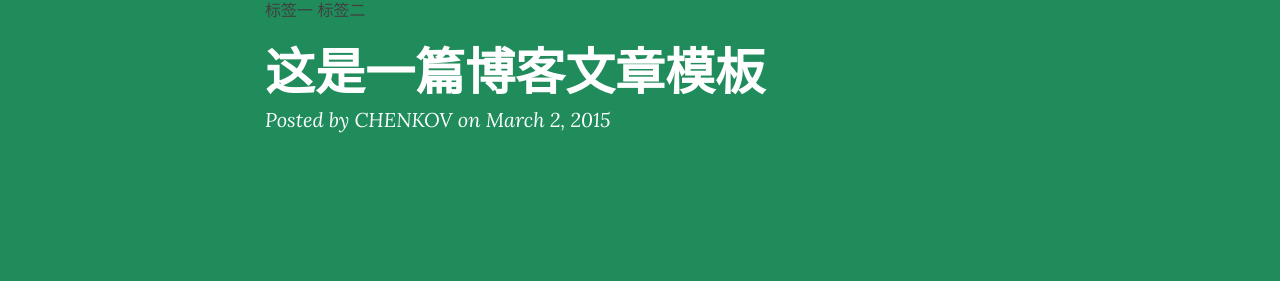
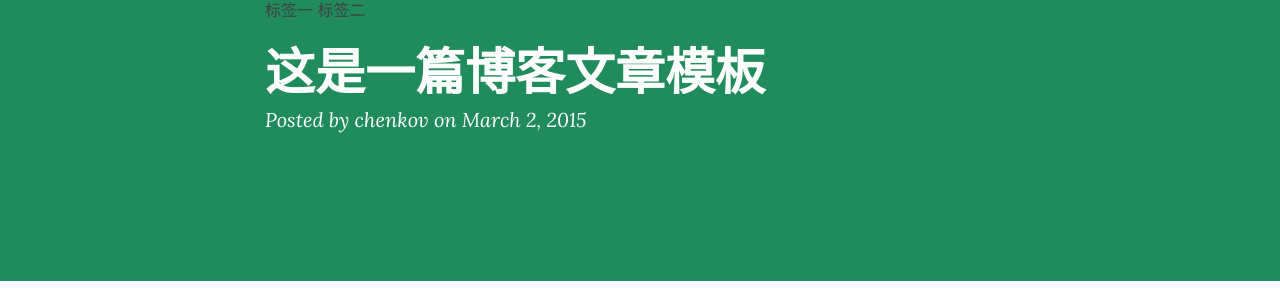
Before and after one commit to Chenkov21/chenkov, a Jekyll site: the page built from _posts/2015-03-02-how-to-write.md, in a window 1280 px wide. Shown: the part 153-454 px from the top of the page. Built offline with Jekyll 4.4.1, drawn with Linux system fonts in a browser that asks for light colours; nearby versions of some CDN libraries; comment, search, counter and statistics services are not loaded.

Commit message:
second post

```diff
--- a/_config.yml
+++ b/_config.yml
@@ -43,7 +43,7 @@ defaults:
       type: "posts"
     values:
       layout: "post"
-      author: "CHENKOV" # 你的名字
+      author: "chenkov" # 你的名字
       header-img: "img/green.jpg" # We don't want posts without a header image, that whould mean white on white
 
 # Comments
```
Also changed, not shown: img/cnfeat.jpg (deleted), img/favicon .png (added), img/favicon.ico (deleted), img/favicon.png (deleted).
